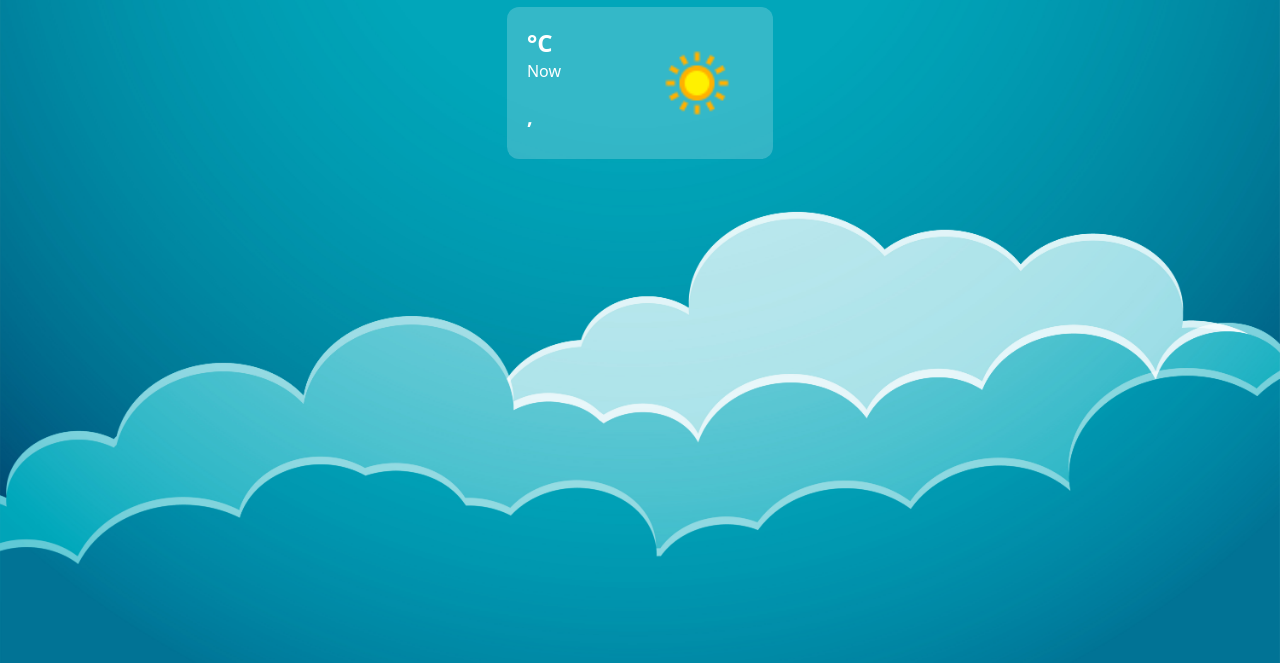
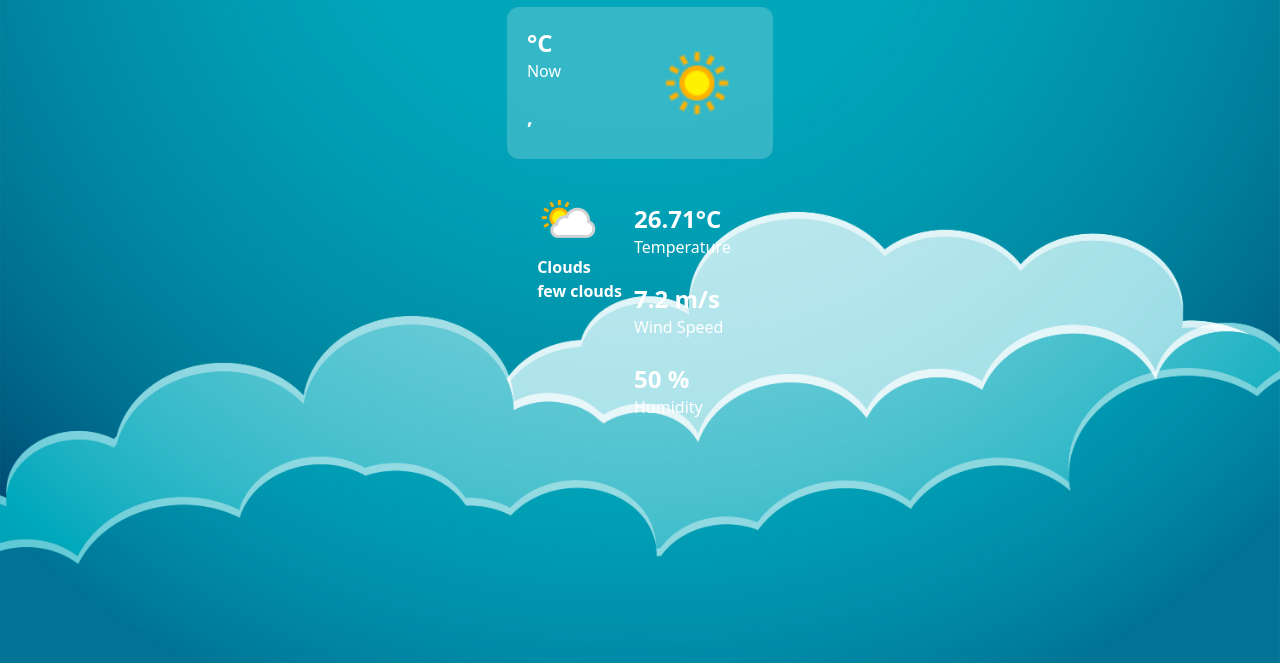
Before and after one commit to Rangarisuresh/Weather, a Django app: page / in a window 1280 px wide. Shown: the part 137-800 px from the top of the page. Run offline with Django 5.2, Linux system fonts and the light colour scheme; data that the repository does not hold is empty; some libraries are stand-ins or nearby versions.

Commit message:
added home

```diff
--- a/app/templates/index.html
+++ b/app/templates/index.html
@@ -24,6 +24,34 @@
             <p class="font-semibold mt-5 text-xl">{{city}}, {{country}}</p>
         </div>
         <img src="{% static 'images/113.png' %}" alt="" class="w-28 h-28">
-    </div>
+        </div>
+    <div class="flex p-3 bg-[#0198afa9] rounded-xl backdrop-blur-2xl md:w-3/5 lg:w-[35%] w-[80%] gap-12" >
+        <div id="left" class="text-white">
+            <div class="top mb-16 mt-3 ">
+                <img src="images/116.png" alt=""> </div>
+                <div id="bottom">
+                    <p class="flex font-bold text-4xl"> Clouds </p>
+                    <p class="font-semibold">few clouds</p>
+                </div>
+            </div>
+    <div class="flex w-1/2 flex-col space-y-2">
+<div id="right" class="flex p-3 bg-white/30 rounded-lg gap-6">
+    <div id="left">
+        <ion-icon class="text-white w-8 h-8 mt-2" name="thermometer-outline"></ion-icon></div>
+        <div id="right" class="text-white">
+            <div class="font-bold text-2xl">26.71&deg;C</div>
+            <div class="text-sm text-right">Temperature</div> </div> </div>
+            <div id="right" class="flex p-3 bg-white/30 rounded-lg gap-6">
+                <div id="left">
+                    <ion-icon class="text-white w-8 h-8 mt-2" name="speedometer-outline"></ion-icon></div>
+                    <div id="right" class="text-white">
+                        <div class="font-bold text-2xl">7.2 m/s</div>
+                        <div class="text-sm text-right">Wind Speed</div> </div> </div>
+                        <div id="right" class="flex p-3 bg-white/30 rounded-lg gap-6">
+                            <div id="left">
+                                <ion-icon class="text-white w-8 h-8 mt-2" name="rainy-outline"></ion-icon></div>
+                                <div id="right" class="text-white">
+                                    <div class="font-bold text-2xl">50 %</div>
+                                    <div class="text-sm text-right">Humidity</div> </div> </div></div></div>
 </body>
 </html>
```
